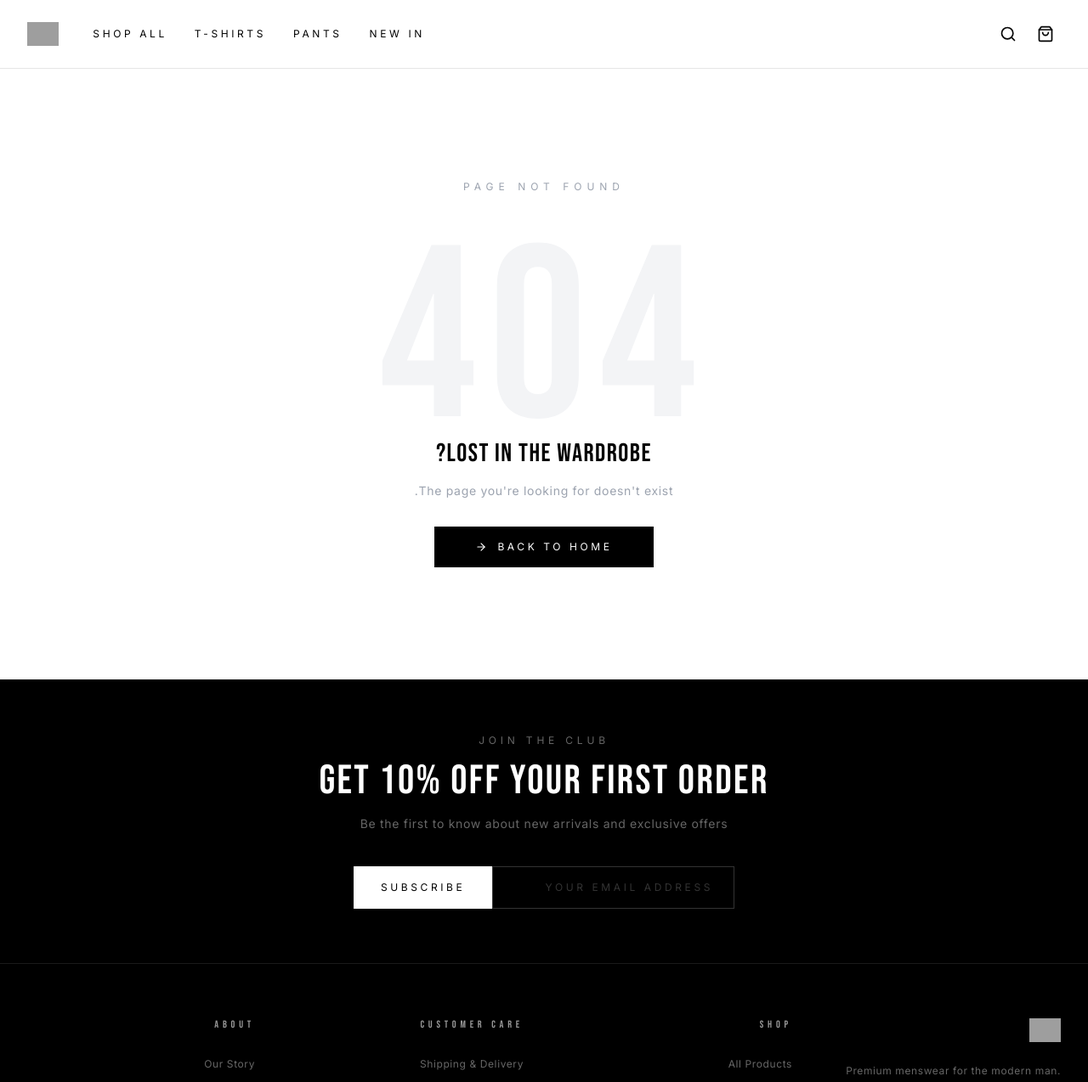
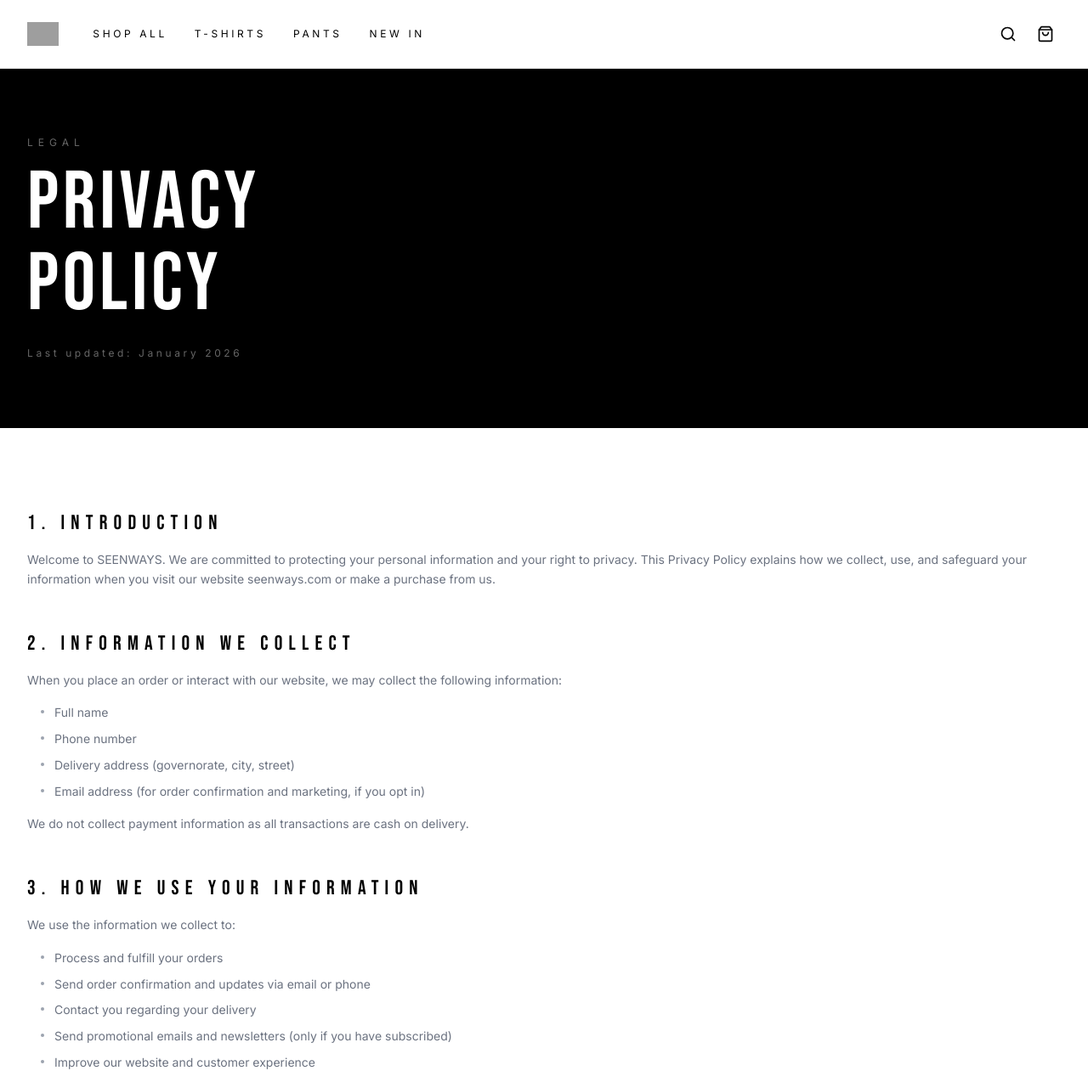
Before and after one commit to Ahmed-Elmmohamedy/seenways-frontend, a Next.js app: page /privacy in a window 1280 px wide. Before the commit this address had no page. Shown: the top 1274 px of the page at 85% size. Built offline with nearby package versions, Linux system fonts and the light colour scheme; grey boxes are pictures that could not be loaded.

Commit message:
Create page.tsx

```diff
--- /dev/null
+++ b/src/app/privacy/page.tsx
@@ -0,0 +1,168 @@
+import Navbar from "@/components/layout/Navbar";
+import Footer from "@/components/layout/Footer";
+import type { Metadata } from "next";
+
+export const metadata: Metadata = {
+  title: "Privacy Policy | SEENWAYS",
+};
+
+export default function PrivacyPage() {
+  return (
+    <>
+      <Navbar />
+      <main className="pt-20" dir="ltr">
+        {/* Hero */}
+        <section className="py-20 bg-black text-white">
+          <div className="container">
+            <p className="text-xs tracking-[0.5em] uppercase text-white/40 mb-4">LEGAL</p>
+            <h1 className="text-6xl md:text-8xl font-display leading-none">PRIVACY<br />POLICY</h1>
+            <p className="text-white/40 text-xs tracking-widest mt-6">Last updated: January 2026</p>
+          </div>
+        </section>
+
+        {/* Content */}
+        <section className="py-16 md:py-24">
+          <div className="container max-w-3xl">
+            <div className="space-y-12 text-sm text-gray-500 leading-relaxed">
+
+              <div>
+                <h2 className="text-2xl font-display tracking-widest text-black mb-4">1. INTRODUCTION</h2>
+                <p>
+                  Welcome to SEENWAYS. We are committed to protecting your personal information and your right to privacy. This Privacy Policy explains how we collect, use, and safeguard your information when you visit our website seenways.com or make a purchase from us.
+                </p>
+              </div>
+
+              <div>
+                <h2 className="text-2xl font-display tracking-widest text-black mb-4">2. INFORMATION WE COLLECT</h2>
+                <p className="mb-4">When you place an order or interact with our website, we may collect the following information:</p>
+                <ul className="space-y-2 ml-4">
+                  {[
+                    "Full name",
+                    "Phone number",
+                    "Delivery address (governorate, city, street)",
+                    "Email address (for order confirmation and marketing, if you opt in)",
+                  ].map((item) => (
+                    <li key={item} className="flex items-start gap-3">
+                      <span className="w-1 h-1 bg-gray-400 rounded-full mt-2 flex-shrink-0" />
+                      {item}
+                    </li>
+                  ))}
+                </ul>
+                <p className="mt-4">
+                  We do not collect payment information as all transactions are cash on delivery.
+                </p>
+              </div>
+
+              <div>
+                <h2 className="text-2xl font-display tracking-widest text-black mb-4">3. HOW WE USE YOUR INFORMATION</h2>
+                <p className="mb-4">We use the information we collect to:</p>
+                <ul className="space-y-2 ml-4">
+                  {[
+                    "Process and fulfill your orders",
+                    "Send order confirmation and updates via email or phone",
+                    "Contact you regarding your delivery",
+                    "Send promotional emails and newsletters (only if you have subscribed)",
+                    "Improve our website and customer experience",
+                    "Prevent fraudulent orders",
+                  ].map((item) => (
+                    <li key={item} className="flex items-start gap-3">
+                      <span className="w-1 h-1 bg-gray-400 rounded-full mt-2 flex-shrink-0" />
+                      {item}
+                    </li>
+                  ))}
+                </ul>
+              </div>
+
+              <div>
+                <h2 className="text-2xl font-display tracking-widests text-black mb-4">4. ANALYTICS & TRACKING</h2>
+                <p className="mb-4">
+                  We use the following tools to understand how visitors interact with our website:
+                </p>
+                <ul className="space-y-3 ml-4">
+                  <li className="flex items-start gap-3">
+                    <span className="w-1 h-1 bg-gray-400 rounded-full mt-2 flex-shrink-0" />
+                    <span><strong className="text-black">Google Analytics:</strong> Helps us analyze website traffic and user behavior. Google may collect data such as your IP address, browser type, and pages visited. You can opt out via Google's opt-out tool.</span>
+                  </li>
+                  <li className="flex items-start gap-3">
+                    <span className="w-1 h-1 bg-gray-400 rounded-full mt-2 flex-shrink-0" />
+                    <span><strong className="text-black">Meta Pixel (Facebook):</strong> We use Meta Pixel to measure the effectiveness of our advertising and to show you relevant ads on Facebook and Instagram. Meta may collect browsing data in accordance with their own privacy policy.</span>
+                  </li>
+                </ul>
+              </div>
+
+              <div>
+                <h2 className="text-2xl font-display tracking-widests text-black mb-4">5. SHARING YOUR INFORMATION</h2>
+                <p className="mb-4">We do not sell or rent your personal information. We may share your data with:</p>
+                <ul className="space-y-2 ml-4">
+                  {[
+                    "Bosta (our shipping partner) — to fulfill and deliver your orders",
+                    "Service providers who assist us in operating our website",
+                  ].map((item) => (
+                    <li key={item} className="flex items-start gap-3">
+                      <span className="w-1 h-1 bg-gray-400 rounded-full mt-2 flex-shrink-0" />
+                      {item}
+                    </li>
+                  ))}
+                </ul>
+                <p className="mt-4">All third parties are required to keep your information confidential.</p>
+              </div>
+
+              <div>
+                <h2 className="text-2xl font-display tracking-widests text-black mb-4">6. DATA RETENTION</h2>
+                <p>
+                  We retain your personal information for as long as necessary to fulfill the purposes outlined in this policy, including processing orders and handling returns. You may request deletion of your data at any time by contacting us.
+                </p>
+              </div>
+
+              <div>
+                <h2 className="text-2xl font-display tracking-widests text-black mb-4">7. YOUR RIGHTS</h2>
+                <p className="mb-4">You have the right to:</p>
+                <ul className="space-y-2 ml-4">
+                  {[
+                    "Access the personal data we hold about you",
+                    "Request correction of inaccurate data",
+                    "Request deletion of your personal data",
+                    "Unsubscribe from marketing emails at any time",
+                    "Opt out of tracking and analytics",
+                  ].map((item) => (
+                    <li key={item} className="flex items-start gap-3">
+                      <span className="w-1 h-1 bg-gray-400 rounded-full mt-2 flex-shrink-0" />
+                      {item}
+                    </li>
+                  ))}
+                </ul>
+              </div>
+
+              <div>
+                <h2 className="text-2xl font-display tracking-widests text-black mb-4">8. COOKIES</h2>
+                <p>
+                  Our website uses cookies to improve your browsing experience, remember your preferences, and analyze site traffic. By continuing to use our website, you consent to our use of cookies. You can control cookie settings through your browser.
+                </p>
+              </div>
+
+              <div>
+                <h2 className="text-2xl font-display tracking-widests text-black mb-4">9. CHANGES TO THIS POLICY</h2>
+                <p>
+                  We may update this Privacy Policy from time to time. Any changes will be posted on this page with an updated date. We encourage you to review this policy periodically.
+                </p>
+              </div>
+
+              <div>
+                <h2 className="text-2xl font-display tracking-widests text-black mb-4">10. CONTACT US</h2>
+                <p>If you have any questions about this Privacy Policy, please contact us:</p>
+                <div className="mt-4 space-y-2">
+                  <p><strong className="text-black">Brand:</strong> SEENWAYS</p>
+                  <p><strong className="text-black">Instagram:</strong> <a href="https://www.instagram.com/seen__ways" className="underline hover:text-black">@seen__ways</a></p>
+                  <p><strong className="text-black">Facebook:</strong> <a href="https://www.facebook.com/profile.php?id=100090374707078" className="underline hover:text-black">SEENWAYS on Facebook</a></p>
+                  <p><strong className="text-black">Website:</strong> seenways.com</p>
+                </div>
+              </div>
+
+            </div>
+          </div>
+        </section>
+      </main>
+      <Footer />
+    </>
+  );
+}
```
